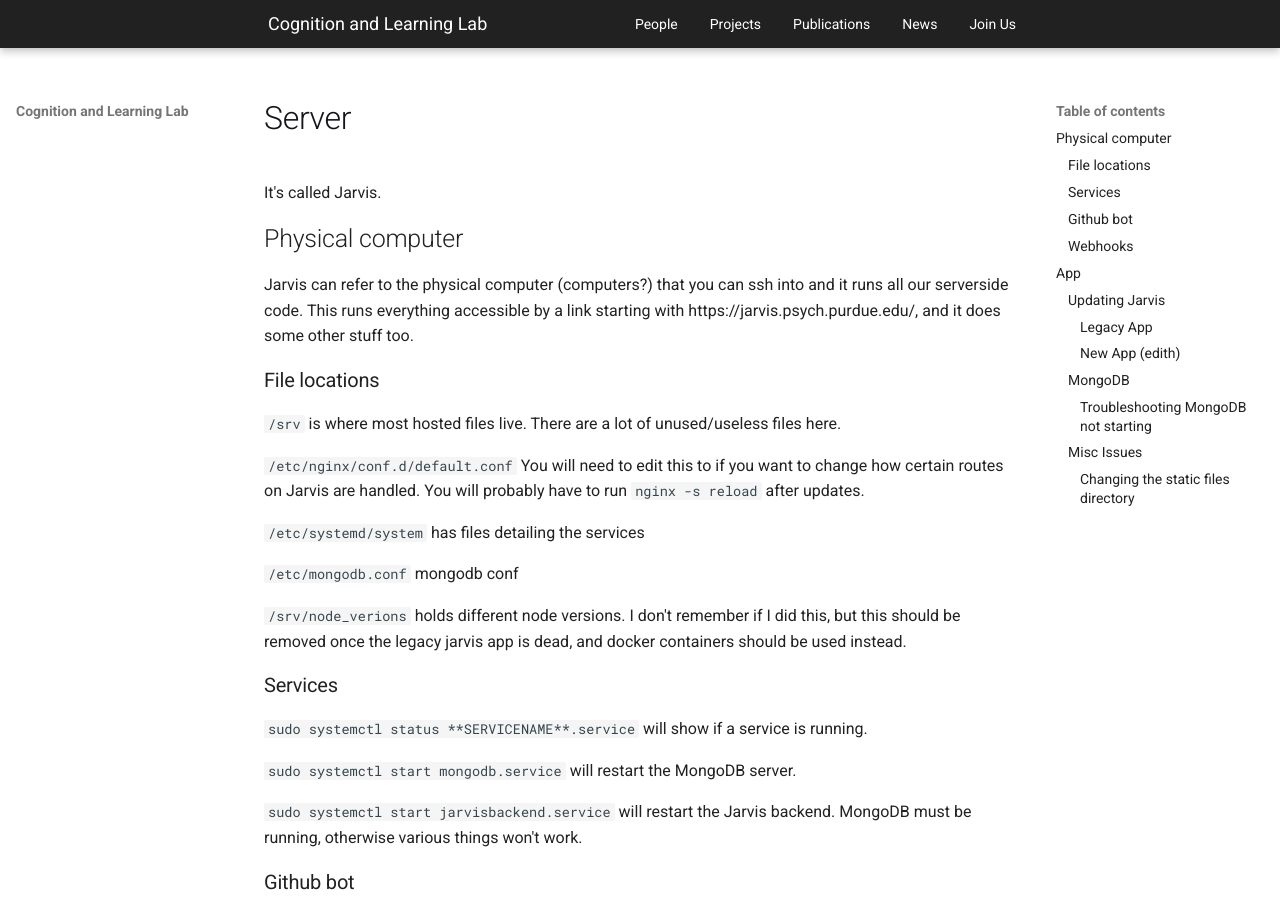
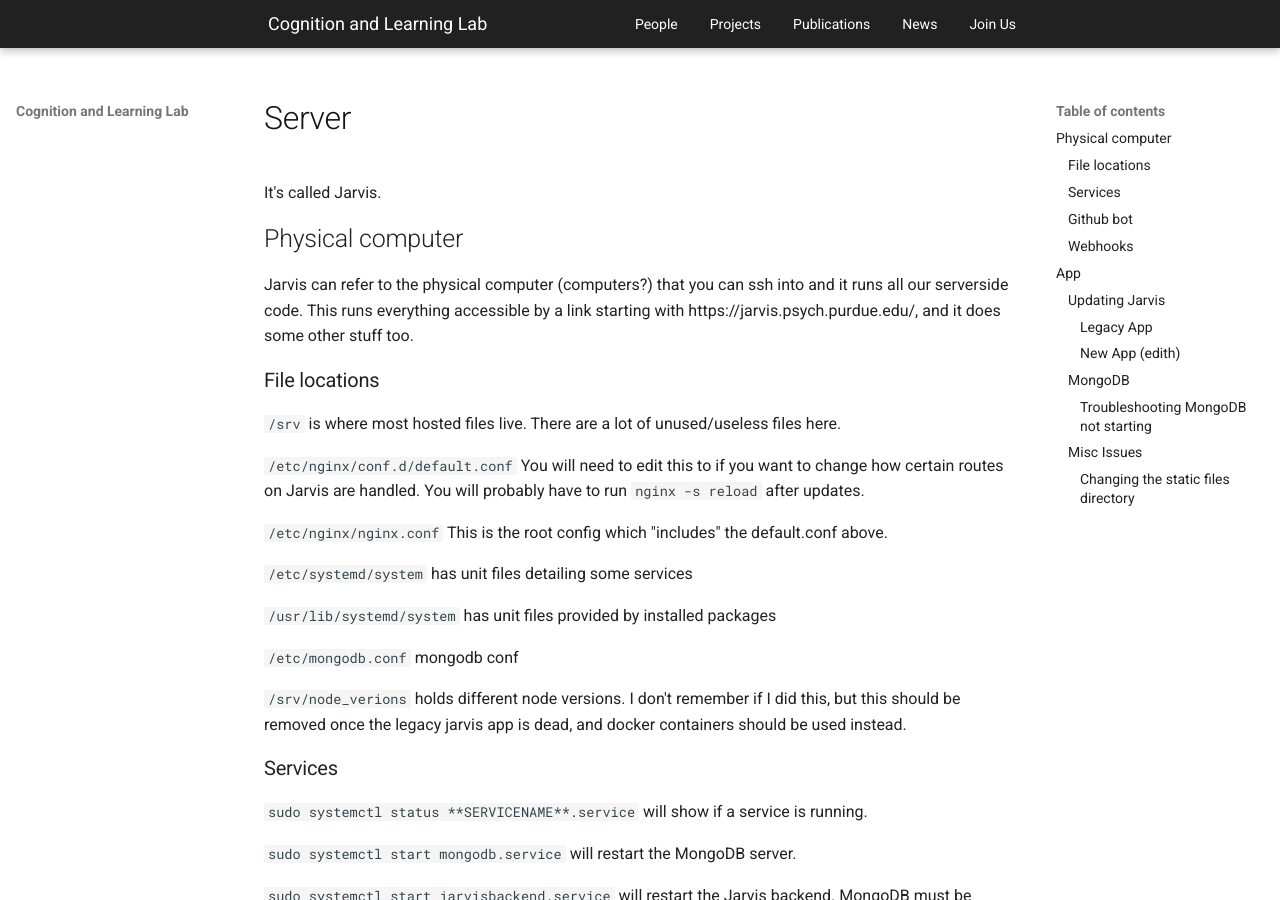
Before and after one commit to shivanya-chandra/pcllab.github.io, an MkDocs documentation site: the page built from docs/handbook/misc/server.md, in a window 1280 px wide and 900 px high. Built offline with MkDocs 1.6.1 and Material for MkDocs 9.7.7, drawn with Linux system fonts in a browser that asks for light colours; comment, search, counter and statistics services are not loaded.

Commit message:
add unit file + nginx file paths

```diff
--- a/docs/handbook/misc/server.md
+++ b/docs/handbook/misc/server.md
@@ -10,7 +10,11 @@ Jarvis can refer to the physical computer (computers?) that you can ssh into and
 
 `/etc/nginx/conf.d/default.conf` You will need to edit this to if you want to change how certain routes on Jarvis are handled. You will probably have to run `nginx -s reload` after updates.
 
-`/etc/systemd/system` has files detailing the services
+`/etc/nginx/nginx.conf` This is the root config which "includes" the default.conf above.
+
+`/etc/systemd/system` has unit files detailing some services
+
+`/usr/lib/systemd/system` has unit files provided by installed packages
 
 `/etc/mongodb.conf` mongodb conf
 
```
